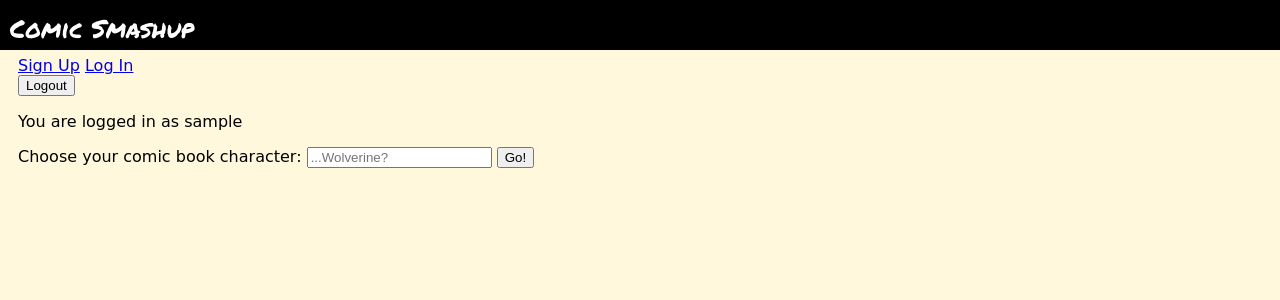
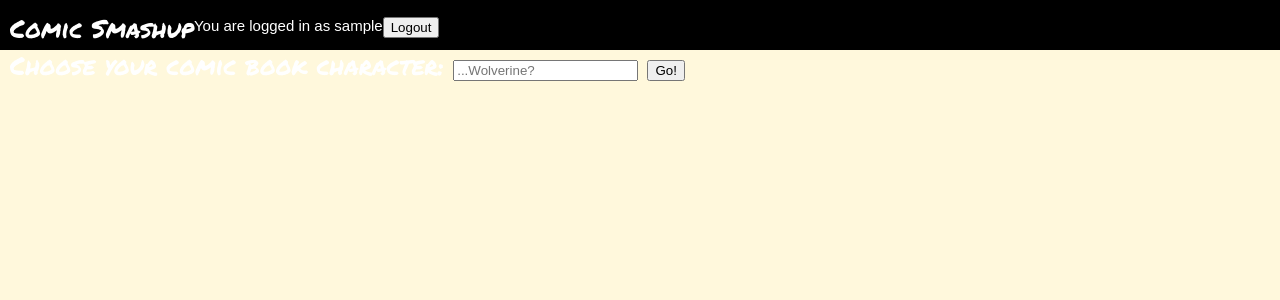
Before and after one commit to karynntran/comic-vs-comic, a Rails app: page / in a window 1280 px wide. Shown: the top 300 px of the page. Run offline with Rails 7, Linux system fonts and the light colour scheme; the visitor is signed in with stand-in values (Sample User, id 1); style sheets or scripts are compiled from the project's sources; some web fonts are replaced.

Commit message:
Fix navigation bar based on current user

```diff
--- a/app/assets/stylesheets/styles.css.scss
+++ b/app/assets/stylesheets/styles.css.scss
@@ -9,7 +9,22 @@
     color: white;
     font-size: 25px;
 	font-family: 'Permanent Marker', cursive;
+	}
+	h1 {
+	float:left;
+	}
+	div {
+	display: inline-block;
+	}
+	#navigation {
+	div {
+		display: inline-block;
+		float: right;
+		font-family: arial;
+		font-size: 15px;
+	}
 }
+
 
 body {
 	background: #FFF8DC;
@@ -48,7 +63,9 @@ a {
 	overflow-y: scroll;
 	background-color: white;
 	display: none;
+	float: left
 }
+
 
 
 #results {
--- a/app/views/home/_navigation.html.erb
+++ b/app/views/home/_navigation.html.erb
@@ -1,9 +1,18 @@
-<%= link_to 'Sign Up', new_user_path %>
+<div id="navigation">
 
-<%= link_to 'Log In', login_path %>
+	<div>
+		<% if current_user %>
+			You are logged in as <%=current_user.username%>
+			<div class="logout">
+				<%= form_tag sessions_path, method: 'delete' do %>
+				  <%= submit_tag 'Logout' %>
+				<% end %>
+			</div>
+		<% else %>
+			<div><%= link_to 'Log In', login_path %></div>
+			<div><%= link_to 'Sign Up', new_user_path %></div>
+		<% end %>
+	</div>
 
-<div class="logout">
-	<%= form_tag sessions_path, method: 'delete' do %>
-	  <%= submit_tag 'Logout' %>
-	<% end %>
+
 </div>
--- a/app/views/home/index.html.erb
+++ b/app/views/home/index.html.erb
@@ -1,15 +1,3 @@
-
-<br>
-<br>
-<%= render 'home/navigation' %>
-<% if current_user %>
-	<p>You are logged in as <%=current_user.username%></p>
-<% else %>
-	NOTHING
-<% end %>
-
-
-<!-- 	<h1>Comic SmashUp</h1> -->
 
 <%= form_tag("/search", method: "get", :id => 'search') do %>
   <%= label_tag("Choose your comic book character:") %>
--- a/app/views/layouts/application.html.erb
+++ b/app/views/layouts/application.html.erb
@@ -10,8 +10,9 @@
 
 <body>
 
-	<div class="header">
-		Comic Smashup
+	<div class="clearfix header">
+		<div>Comic Smashup<div>
+		<div><%= render 'home/navigation' %></div>
 	</div>
 
 
```
